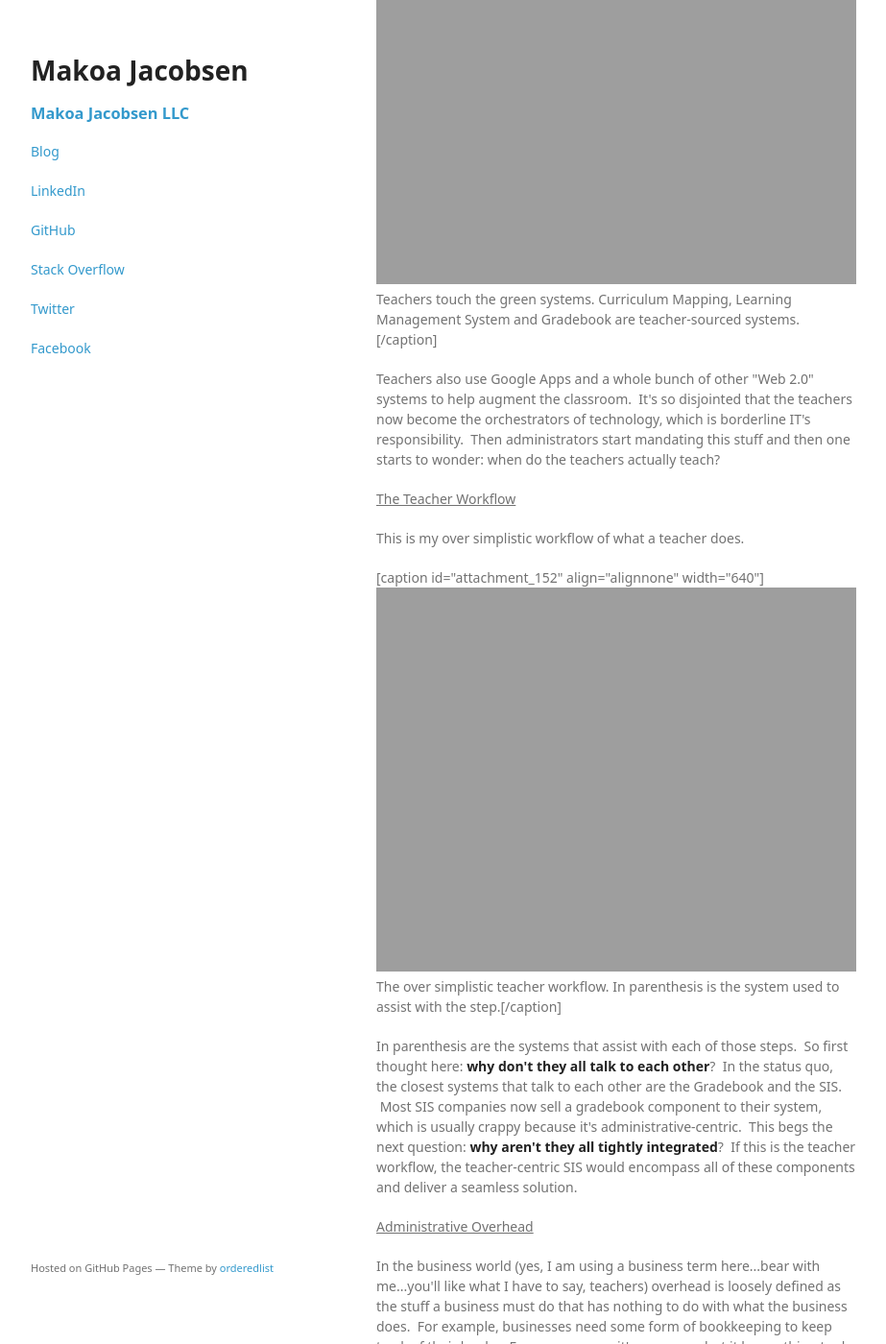
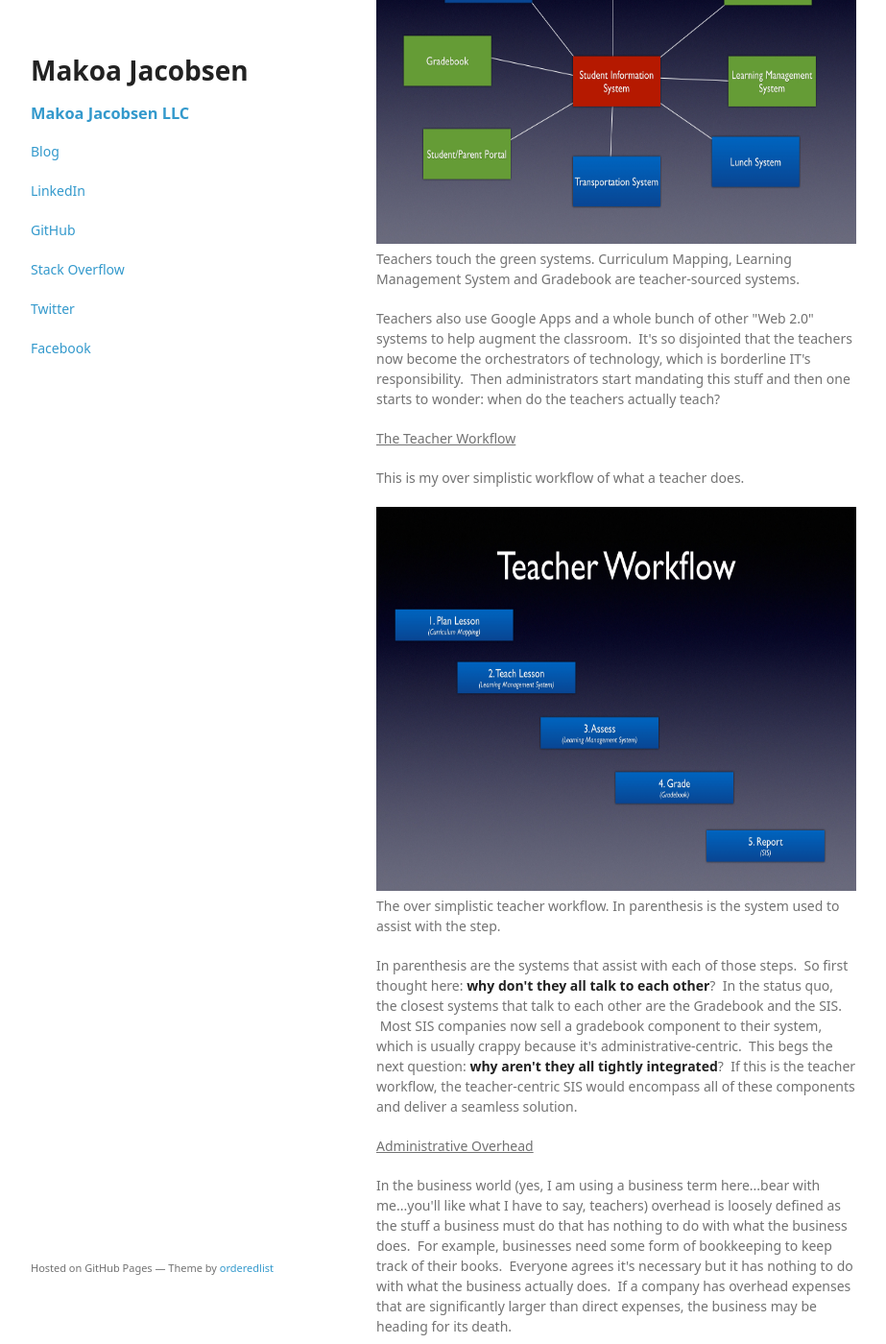
Before and after one commit to makoa/makoa.github.io, a Jekyll site: the page built from _posts/2014-09-06-current-state-of-the-sis-for-k-12.html, in a window 1280 px wide and 1400 px high, scrolled down 1679 px. Shown: the whole window at 96% size, without its empty margins (178-1101 px from the left). Built offline with Jekyll 4.4.1, drawn with Linux system fonts in a browser that asks for light colours; comment, search, counter and statistics services are not loaded; some of the changed text lies outside the part shown.

Commit message:
More fixes to image links.

```diff
--- a/_posts/2009-08-20-2003-2004-junior-year.html
+++ b/_posts/2009-08-20-2003-2004-junior-year.html
@@ -22,5 +22,5 @@ comments: []
 <p>Junior year was the transition year.  Peter was graduating and really getting into his New Hope job.  CyberWarriors took a back seat and was slowly handed to me.  But for our last act, the Food Services site got entered into the HiTechQuest contest held in March of 2003.  Our advisors were Clare Ho and Blaine Fergerstrom.</p>
 <p>HiTechQuest '03 was held at the Ala Moana hotel.  Oceanic had some conference going on in the main room so we got the area just outside.  The setup was like a science fair.  People walk around (eventually judges) and you talk about your project.  Blaine made us very professional good looking <a href="http://www.zztype.com/cw/cwbc-makoa.pdf">business cards</a> to hand out.  It wasn't just about the project, though.  You had to communicate your project to the judges so there was a speaking component.  And thanks to the Kamehameha speech program, well, that was a breeze.</p>
 <p>The judges were impressed because we won first place in Using Technology to Problem-Solve.</p>
-<p>[caption id="attachment_51" align="alignnone" width="300"]<a href="http://www.makoajacobsen.com/wp-content/uploads/2009/08/aad.jpg"><img class="size-medium wp-image-51" src="http://www.makoajacobsen.com/wp-content/uploads/2009/08/aad-300x225.jpg" alt="Left to right: Jeff Bloom president of the HiTechQuest board of directors, Peter Thourson, Makoa Jacobsen and Mark Dowd of Micro" width="300" height="225" /></a> Left to right: Jeff Bloom president of the HiTechQuest board of directors, Peter Thourson, Makoa Jacobsen and Mark Dowd of Micro[/caption]</p>
+<p><a href="{{ site.url }}/assets/2009-08-20-aad.jpg"><img class="size-medium wp-image-51" src="{{ site.url }}/assets/2009-08-20-aad.jpg" alt="Left to right: Jeff Bloom president of the HiTechQuest board of directors, Peter Thourson, Makoa Jacobsen and Mark Dowd of Micro" width="300" height="225" /></a><br />Left to right: Jeff Bloom president of the HiTechQuest board of directors, Peter Thourson, Makoa Jacobsen and Mark Dowd of Micro</p>
 <p>This was the end of the fun stuff.  What's next is where the real foundation for KS Connect begins.</p>
--- a/_posts/2014-09-06-converting-paradox-db-data-to-sql-server.html
+++ b/_posts/2014-09-06-converting-paradox-db-data-to-sql-server.html
@@ -33,7 +33,7 @@ comments: []
 <p><span style="text-decoration: underline;">Steps</span></p>
 <p>Note: Must have installed Paradox Borland Database Engine (BDE) Client installed.  The Microsoft Paradox DB driver uses it. Good chance that if the application is storing data in the Paradox DB that the software includes the Paradox BDE client.</p>
 <p>1.) Create an ODBC data source using the Microsoft Paradox DB driver.  May need to remove the value in the User Name field to get it to go.</p>
-<p><a href="{{ site.url }}/assets/2014-09-06-Paradox-Username-config"><img src="{{ site.url }}/assets/2014-09-06-Paradox-Username-config" alt="Paradox Username config" width="300" height="168" /></a></p>
+<p><a href="{{ site.url }}/assets/2014-09-06-Paradox-Username-config.png"><img src="{{ site.url }}/assets/2014-09-06-Paradox-Username-config.png" alt="Paradox Username config" width="300" height="168" /></a></p>
 <p>2.) I use SQL Server Management Server to get the Import/Export Wizard up (Right-click on the database you want to import into and choose Import Data).</p>
 <p>3.) Use the .NET Framework Data Provider for Odbc and enter the Dsn as the name you setup in Step 1.  The destination database will be SQL Server.</p>
 <p>4.) You will get a list of files to import based on the DB files in the ODBC data source's folder.  Make sure you edit the mappings for each file.</p>
--- a/_posts/2014-09-06-current-state-of-the-sis-for-k-12.html
+++ b/_posts/2014-09-06-current-state-of-the-sis-for-k-12.html
@@ -39,25 +39,25 @@ tags:
 comments: []
 ---
 <p>These are my thoughts on the SIS for K-12.  Typically this would be considered proprietary material but at this point if someone can take these thoughts and make a system better than I can then that is great for education.  However, these thoughts are five years old and I haven't seen anything yet.</p>
-<p>There are two systems that power any type of school: The <em>student information system</em> (SIS) and the <em>financial/accounting information system</em>.  I have been working with Student Information Systems for almost ten years.  I have been developing auxiliary systems that sit on top of the student information system (KS Connect for Kamehameha), assisting with deployment of a new student information system with my auxiliary system (Chancery SMS with KS Connect for Kamehameha), converting and deploying new student information systems (eSIS to Synergy for Clackamas County school districts) and recently designing a student information system from scratch (Kula SIS for Oregon College of Art and Craft).  While my current employer is HigherEd, the college is small and in many respects operates like an independent K-12 school.  This post is about the SIS for K-12.<a id="more"></a><a id="more-148"></a></p>
+<p>There are two systems that power any type of school: The <em>student information system</em> (SIS) and the <em>financial/accounting information system</em>.  I have been working with Student Information Systems for almost ten years.  I have been developing auxiliary systems that sit on top of the student information system (KS Connect for Kamehameha), assisting with deployment of a new student information system with my auxiliary system (Chancery SMS with KS Connect for Kamehameha), converting and deploying new student information systems (eSIS to Synergy for Clackamas County school districts) and recently designing a student information system from scratch (Kula SIS for Oregon College of Art and Craft).  While my current employer is HigherEd, the college is small and in many respects operates like an independent K-12 school.  This post is about the SIS for K-12.</p>
 <p><span style="text-decoration: underline;">Proposal for Academy of the Pacific</span></p>
 <p>Not many people know but I had a contract with Academy of the Pacific (AOP) to create and manage their SIS.  This is a school that operated very differently from others, refusing to allow the SIS dictate how they served their students.  Contract was signed in 2011.  I'm going to use slides from my pitch presentation to present to you my thoughts.</p>
 <p><span style="text-decoration: underline;">Current State (Administrative-Centric SIS)</span></p>
 <p>The SIS sits in the middle of a bunch of systems, serving as the source for the others.  In a very simplistic form, the way you know a student attends your school is the SIS tells you.  The SIS is the source system of the student record.  The other systems use the student record for their purposes.</p>
-<p>[caption id="attachment_149" align="alignnone" width="640"]<a href="http://www.makoajacobsen.com/wp-content/uploads/2014/09/KulaSISPresentationActual.005.jpg"><img class="wp-image-149 size-large" src="http://www.makoajacobsen.com/wp-content/uploads/2014/09/KulaSISPresentationActual.005-1024x640.jpg" alt="KulaSISPresentationActual.005" width="640" height="400" /></a> The SIS in relation to other systems a school typically uses.[/caption]</p>
+<p><a href="{{ site.url }}/assets/2014-09-06-KulaSISPresentationActual.005.jpg"><img src="{{ site.url }}/assets/2014-09-06-KulaSISPresentationActual.005" alt="2014-09-06-KulaSISPresentationActual.005.jpg" width="640" height="400" /></a><br />The SIS in relation to other systems a school typically uses.</p>
 <p>I think this current state is just born out of need, specifically administrative needs.  This model hasn't changed, for as long as SISs have been serving schools. We have an <em>administrator-centric</em> SIS.</p>
 <p><span style="text-decoration: underline;">The Teacher Technology Struggle</span></p>
 <p>I am a believer that technology is supposed to make things easier in the long-run (maybe not in the short-run but that's usually related to training, not necessarily making the process harder).  So why did it get so difficult for the teachers?  Looking at the diagram above, which of those individual systems do the teachers serve as the source of the information?</p>
-<p>[caption id="attachment_151" align="alignnone" width="640"]<a href="http://www.makoajacobsen.com/wp-content/uploads/2014/09/KulaSISPresentationActual.0071.jpg"><img class="wp-image-151 size-large" src="http://www.makoajacobsen.com/wp-content/uploads/2014/09/KulaSISPresentationActual.0071-1024x640.jpg" alt="KulaSISPresentationActual.007" width="640" height="400" /></a> Teachers touch the green systems. Curriculum Mapping, Learning Management System and Gradebook are teacher-sourced systems.[/caption]</p>
+<p><a href="{{ site.url }}/assets/2014-09-06-KulaSISPresentationActual.0071.jpg"><img src="{{ site.url }}/assets/2014-09-06-KulaSISPresentationActual.0071.jpg" alt="2014-09-06-KulaSISPresentationActual.0071.jpg" width="640" height="400" /></a><br />Teachers touch the green systems. Curriculum Mapping, Learning Management System and Gradebook are teacher-sourced systems.</p>
 <p>Teachers also use Google Apps and a whole bunch of other "Web 2.0" systems to help augment the classroom.  It's so disjointed that the teachers now become the orchestrators of technology, which is borderline IT's responsibility.  Then administrators start mandating this stuff and then one starts to wonder: when do the teachers actually teach?</p>
 <p><span style="text-decoration: underline;">The Teacher Workflow</span></p>
 <p>This is my over simplistic workflow of what a teacher does.</p>
-<p>[caption id="attachment_152" align="alignnone" width="640"]<a href="http://www.makoajacobsen.com/wp-content/uploads/2014/09/KulaSISPresentationActual.008.jpg"><img class="wp-image-152 size-large" src="http://www.makoajacobsen.com/wp-content/uploads/2014/09/KulaSISPresentationActual.008-1024x640.jpg" alt="The over simplistic teacher workflow." width="640" height="400" /></a> The over simplistic teacher workflow. In parenthesis is the system used to assist with the step.[/caption]</p>
+<p><a href="{{ site.url }}/assets/2014-09-06-KulaSISPresentationActual.008.jpg"><img src="{{ site.url }}/assets/2014-09-06-KulaSISPresentationActual.008.jpg" alt="The over simplistic teacher workflow." width="640" height="400" /></a><br />The over simplistic teacher workflow. In parenthesis is the system used to assist with the step.</p>
 <p>In parenthesis are the systems that assist with each of those steps.  So first thought here: <strong>why don't they all talk to each other</strong>?  In the status quo, the closest systems that talk to each other are the Gradebook and the SIS.  Most SIS companies now sell a gradebook component to their system, which is usually crappy because it's administrative-centric.  This begs the next question: <strong>why aren't they all tightly integrated</strong>?  If this is the teacher workflow, the teacher-centric SIS would encompass all of these components and deliver a seamless solution.</p>
 <p><span style="text-decoration: underline;">Administrative Overhead</span></p>
 <p>In the business world (yes, I am using a business term here...bear with me...you'll like what I have to say, teachers) overhead is loosely defined as the stuff a business must do that has nothing to do with what the business does.  For example, businesses need some form of bookkeeping to keep track of their books.  Everyone agrees it's necessary but it has nothing to do with what the business actually does.  If a company has overhead expenses that are significantly larger than direct expenses, the business may be heading for its death.</p>
 <p>What's administrative overhead?  It's a term that I created that is defined as the stuff administrators make teachers do that has nothing to do with teaching.  Loosely, it's the stuff teachers <strong>hate</strong> doing.  Back to the systems involved in the workflow, how much of that is administrative overhead?</p>
-<p>[caption id="attachment_153" align="alignnone" width="640"]<a href="http://www.makoajacobsen.com/wp-content/uploads/2014/09/KulaSISPresentationActual.009.jpg"><img class="wp-image-153 size-large" src="http://www.makoajacobsen.com/wp-content/uploads/2014/09/KulaSISPresentationActual.009-1024x640.jpg" alt="KulaSISPresentationActual.009" width="640" height="400" /></a> Items in red are administrative overhead.[/caption]</p>
+<p><a href="{{ site.url }}/assets/2014-09-06-KulaSISPresentationActual.009.jpg"><img src="{{ site.url }}/assets/2014-09-06-KulaSISPresentationActual.009.jpg" alt="2014-09-06-KulaSISPresentationActual.009.jpg" width="640" height="400" /></a><br />Items in red are administrative overhead.</p>
 <p>Quite a bit.  If I'm the administrator and I make something mandatory, I want to make sure I give my teachers the best tool to make them successful.  While looking for a teacher-focused tool that still delivers the administrative data I need, we might actually might get to the data-driven decision making nirvana everyone preaches.  I have yet to find one though.  Guess that means we have to make one.</p>
 <p><span style="text-decoration: underline;">The Solution/Market Opportunity</span></p>
 <p>Create a teacher-centric SIS that solves the technology teacher workflow problem.  I can only imagine how much the school climate will improve when teachers are finally given a solution they have been clamoring for.</p>
```
